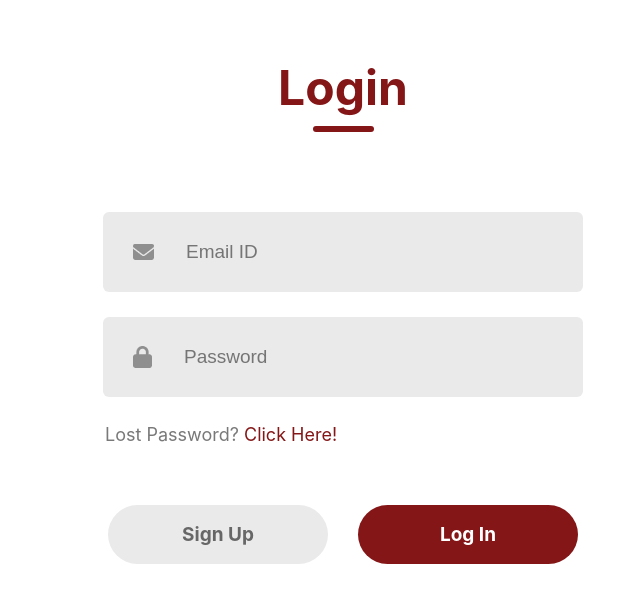
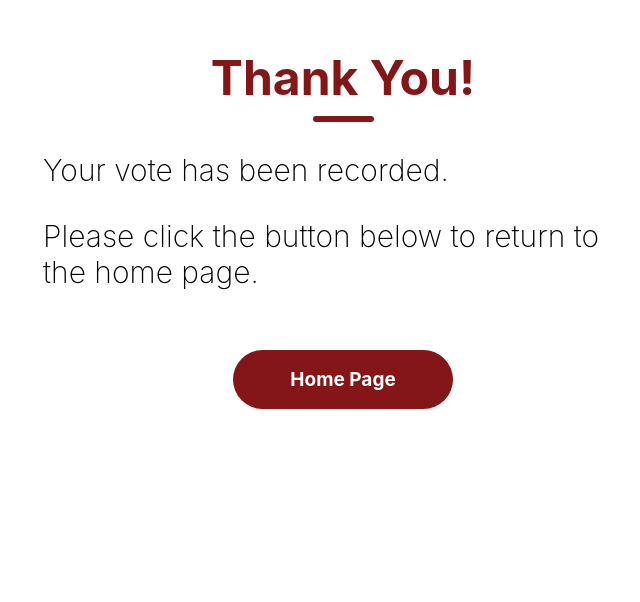
Before and after one commit to josegtrs/HCIProject, a React (Create React App) app in the folder hci/: page / in a window 1280 px wide. Shown: the part 172-774 px from the top of the page, without its empty margins (297-937 px from the left). Built offline with nearby package versions, Linux system fonts and the light colour scheme.

Commit message:
Added finish page template

```diff
--- a/hci/src/App.js
+++ b/hci/src/App.js
@@ -1,11 +1,12 @@
 import logo from './logo.svg';
 import './App.css';
 import { HomePage } from './Components/HomePage/HomePage'
+import { FinishPage } from './Components/FinishPage/FinishPage'
 
 function App() {
   return (
     <div>
-      <HomePage/>
+      <FinishPage/>
     </div>
   );
 }
--- /dev/null
+++ b/hci/src/Components/FinishPage/FinishPage.css
@@ -0,0 +1,106 @@
+.container{
+    display:flex;
+    flex-direction:column;
+    margin: auto;
+    margin-top: 200px;
+    width: 600px;
+    height: 750px;
+    background: #fff;
+    padding-bottom: 30px;
+}
+
+.header {
+    display: flex;
+    flex-direction: column;
+    align-items: center;
+    gap: 9px;
+    width: 100%;
+    margin-top: 20px;
+}
+
+.text {
+    color: #841617;
+    font-size: 48px;
+    font-weight: 700;
+}
+
+.dialog {
+    font-size: 30px;
+    font-weight: 200;
+    margin-top: 30px;
+}
+
+.underline {
+    width: 61px;
+    height: 6px;
+    background: #841617;
+    border-radius: 9px;
+}
+
+.inputs {
+    margin-top: 55px;
+    display: flex;
+    flex-direction: column;
+    gap: 25px;
+}
+
+.input {
+    display: flex;
+    align-items: center;
+    margin: auto;
+    width: 480px;
+    height: 80px;
+    background: #eaeaea;
+    border-radius: 6px;
+}
+
+.input img {
+    margin: 0px 30px;
+}
+
+.input input {
+    height: 50px;
+    width: 400px;
+    background: transparent;
+    border: none;
+    outline: none;
+    color: #797979;
+    font-size: 19px;
+}
+
+.forgot-password {
+    padding-left: 62px;
+    margin-top: 27px;
+    color: #797979;
+    font-size: 18px;
+}
+
+.forgot-password span {
+    color: #841617;
+    cursor: pointer;
+}
+
+.submit-container {
+    display: flex;
+    gap: 30px;
+    margin: 60px auto;
+}
+
+.submit {
+    display: flex;
+    justify-content: center;
+    align-items: center;
+    width: 220px;
+    height: 59px;
+    color: #fff;
+    background: #841617;
+    border-radius: 50px;
+    font-size: 19px;
+    font-weight: 700;
+    cursor: pointer;
+}
+
+.gray {
+    background: #EAEAEA;
+    color: #676767;
+}
--- /dev/null
+++ b/hci/src/Components/FinishPage/FinishPage.jsx
@@ -0,0 +1,21 @@
+import React, { useState } from 'react'
+import './FinishPage.css'
+
+export const FinishPage = () => {
+  return (
+    <div className='container'>
+        <div className="header">
+            <div className="text">Thank You!</div>
+            <div className="underline"></div>
+        </div>
+        <div>
+            <div className='dialog'>Your vote has been recorded.</div>
+            <div className='dialog'>Please click the button below to return to the home page.</div>
+        </div>
+        <div className="submit-container">
+            <div className='submit' onClick={()=>{}}>Home Page</div>
+
+        </div>
+    </div>
+  )
+}
```
